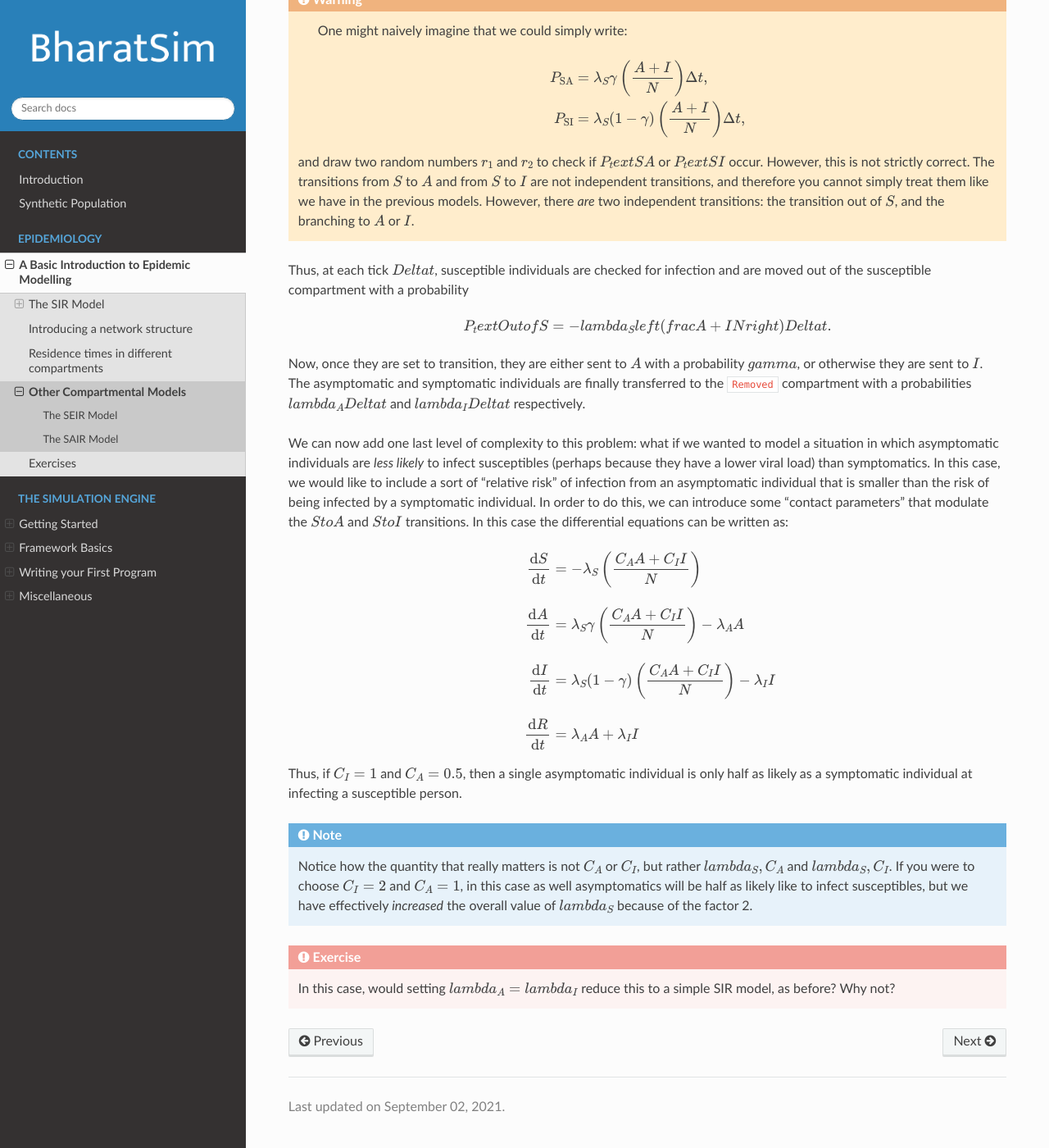
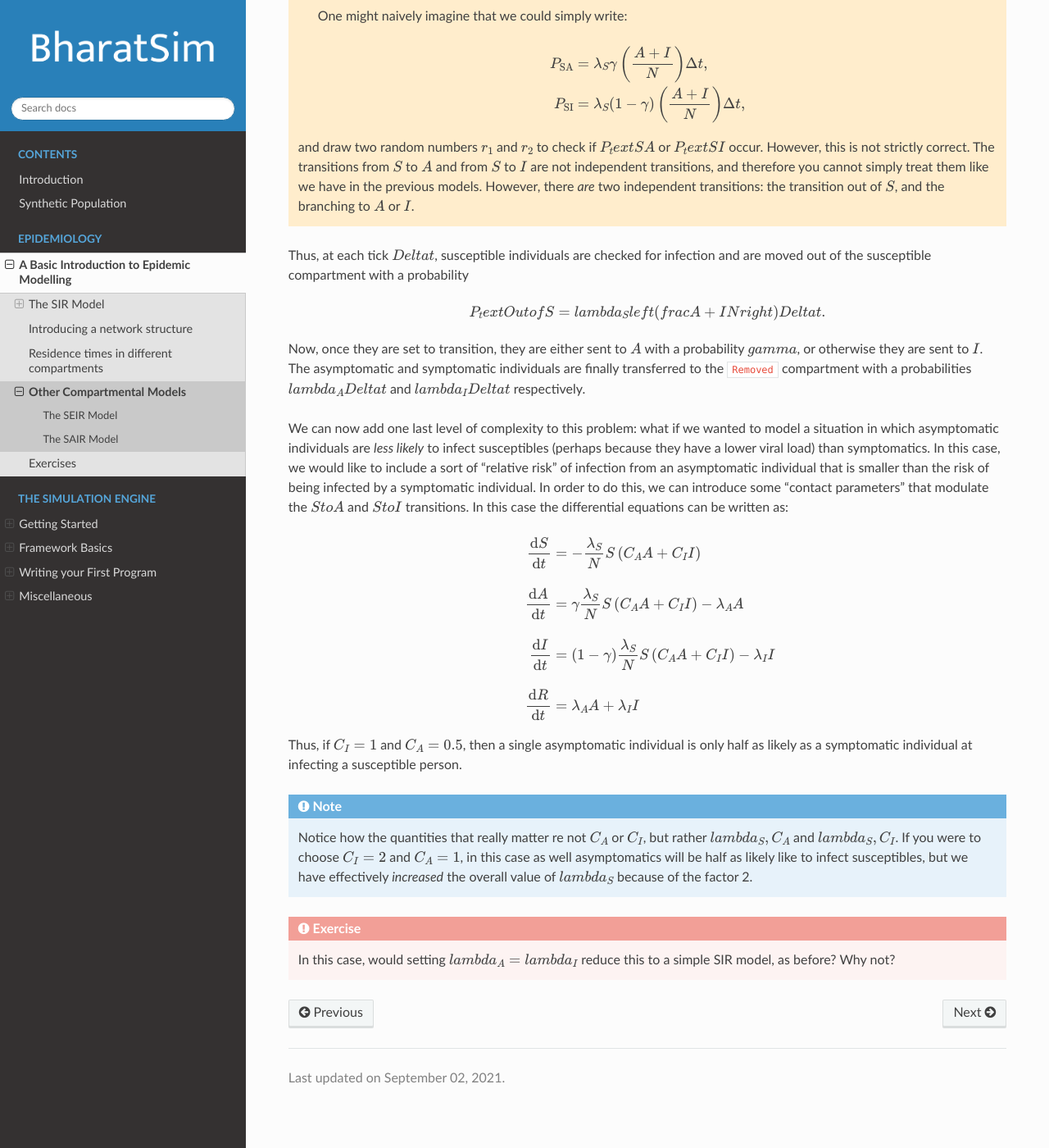
Before and after one commit to aleena-jose/bharatsim-tutorial, a Sphinx documentation site: the page built from source/epidemiology-other-compartmental-models.rst, in a window 1280 px wide and 1400 px high, scrolled down 4442 px. Shown: the whole window at 82% size. Built offline with Sphinx 7.4.7 and the Read the Docs theme 2.0.0, drawn with Linux system fonts in a browser that asks for light colours; some of the changed text lies outside the part shown.

Commit message:
Corrected typos in SAIR model

```diff
--- a/source/epidemiology-other-compartmental-models.rst
+++ b/source/epidemiology-other-compartmental-models.rst
@@ -73,9 +73,9 @@ However, we now have a *branching* that could occur. Once infected, a susceptibl
 .. math::
 
  \begin{aligned}
-   \dv{S}{t} &=  -\lambda_S \left(\frac{A + I}{N}\right) \\[10pt]
-   \dv{A}{t} &=  \lambda_S \gamma \left(\frac{A + I}{N}\right) - \lambda_A A \\[10pt]
-   \dv{I}{t} &=  \lambda_S (1-\gamma) \left(\frac{A + I}{N}\right) - \lambda_I I \\[10pt]
+   \dv{S}{t} &=  -\frac{\lambda_S}{N} S\left(A + I\right) \\[10pt]
+   \dv{A}{t} &=  \gamma \frac{\lambda_S}{N} S \left(A + I\right) - \lambda_A A \\[10pt]
+   \dv{I}{t} &=  (1-\gamma) \frac{\lambda_S}{N}  \left(A+I\right) - \lambda_I I \\[10pt]
    \dv{R}{t} &= \lambda_A A+ \lambda_I I
  \end{aligned}
 
@@ -110,7 +110,7 @@ Modelling the transitions in the SAIR model is a little bit more involved than i
 
 Thus, at each tick $\Delta t$, susceptible individuals are checked for infection and are moved out of the susceptible compartment with a probability
 
-$$P_\text{Out of S} = -\lambda_S \left(\frac{A + I}{N}\right)\Delta t.$$
+$$P_\text{Out of S} = \lambda_S \left(\frac{A + I}{N}\right)\Delta t.$$
 
 Now, once they are set to transition, they are either sent to $A$ with a probability $\gamma$, or otherwise they are sent to $I$. The asymptomatic and symptomatic individuals are finally transferred to the ``Removed`` compartment with a probabilities $\lambda_A\Delta t$ and $\lambda_I\Delta t$ respectively.
 
@@ -119,9 +119,9 @@ We can now add one last level of complexity to this problem: what if we wanted t
 .. math::
 
  \begin{aligned}
-   \dv{S}{t} &=  -\lambda_S \left(\frac{C_A A + C_I I}{N}\right) \\[10pt]
-   \dv{A}{t} &=  \lambda_S \gamma \left(\frac{C_A A + C_I I}{N}\right) - \lambda_A A \\[10pt]
-   \dv{I}{t} &=  \lambda_S (1-\gamma) \left(\frac{C_A A + C_I I}{N}\right) - \lambda_I I \\[10pt]
+   \dv{S}{t} &=  -\frac{\lambda_S}{N} S \left(C_A A + C_I I\right) \\[10pt]
+   \dv{A}{t} &=  \gamma \frac{\lambda_S}{N} S\left(C_A A + C_I I\right) - \lambda_A A \\[10pt]
+   \dv{I}{t} &=  (1-\gamma) \frac{\lambda_S}{N} S \left(C_A A + C_I I\right) - \lambda_I I \\[10pt]
    \dv{R}{t} &= \lambda_A A+ \lambda_I I
  \end{aligned}
 
@@ -129,7 +129,7 @@ Thus, if $C_I = 1$ and $C_A = 0.5$, then a single asymptomatic individual is onl
 
 .. note ::
 
-  Notice how the quantity that really matters is not $C_A$ or $C_I$, but rather $\lambda_S\, C_A$ and $\lambda_S\, C_I$. If you were to choose $C_I = 2$ and $C_A = 1$, in this case as well asymptomatics will be half as likely like to infect susceptibles, but we have effectively *increased* the overall value of $\lambda_S$ because of the factor 2.
+  Notice how the quantities that really matter re not $C_A$ or $C_I$, but rather $\lambda_S\, C_A$ and $\lambda_S\, C_I$. If you were to choose $C_I = 2$ and $C_A = 1$, in this case as well asymptomatics will be half as likely like to infect susceptibles, but we have effectively *increased* the overall value of $\lambda_S$ because of the factor 2.
 
 
 .. admonition:: Exercise
```
